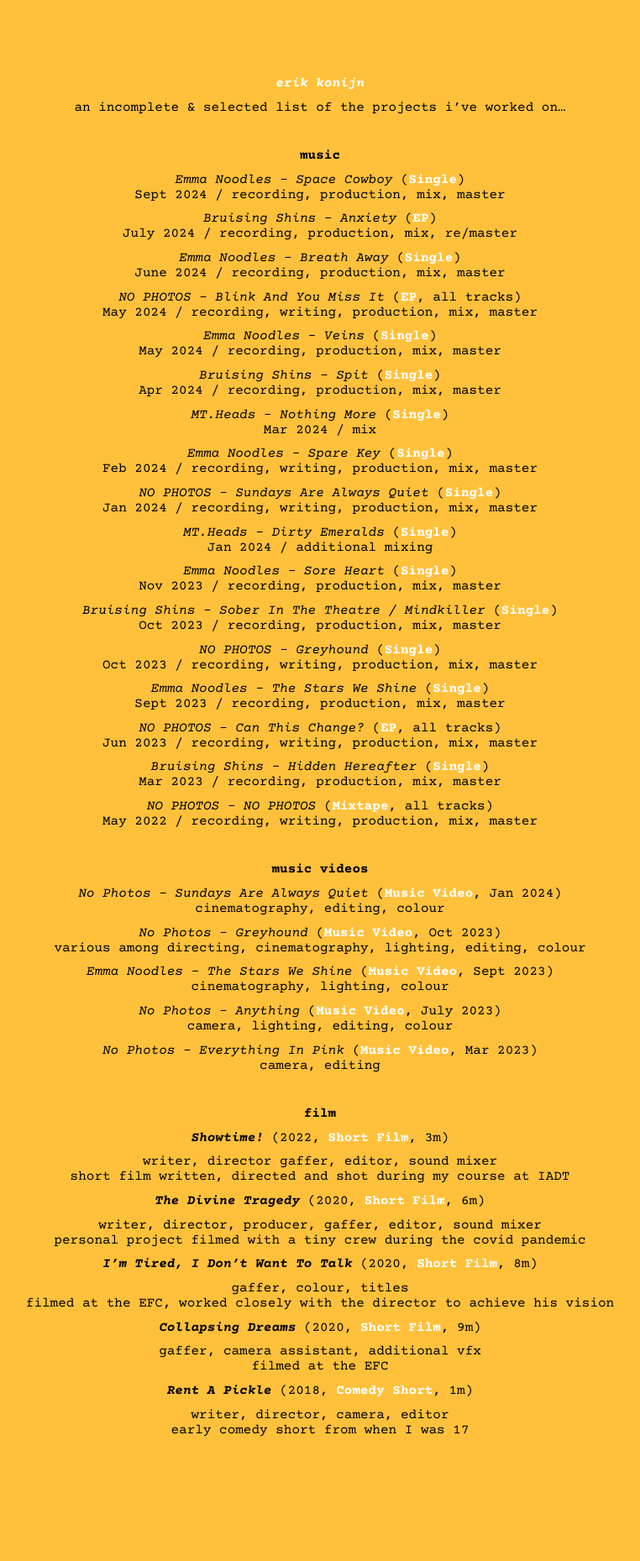
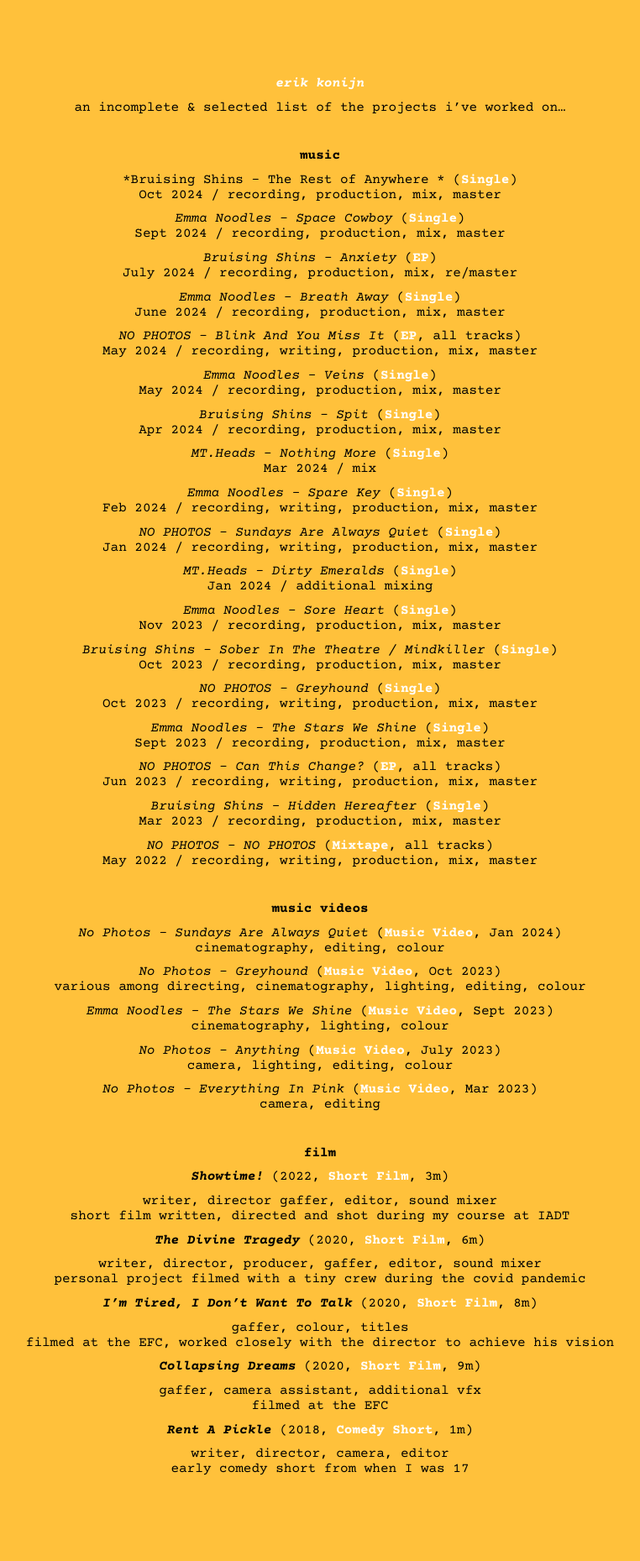
Before and after one commit to erikonijn/erikonijn.github.io, a Jekyll site: the page built from pages/credits.md, in a window 1280 px wide. Shown: the whole page at 84% size, without its empty margins (259-1021 px from the left). Built offline with Jekyll 4.4.1, drawn with Linux system fonts in a browser that asks for light colours; before the commit the page ends 1812 px from its top, so only the background shows below that.

Commit message:
added new bruising shins

```diff
--- a/pages/credits.md
+++ b/pages/credits.md
@@ -12,6 +12,9 @@
 &nbsp;
 
 **music**
+
+*Bruising Shins - The Rest of Anywhere  * ([**Single**](https://open.spotify.com/track/6vwySst3RgA7zHos13xwaD){:target="_blank"})
+Oct 2024 / recording, production, mix, master
 
 *Emma Noodles - Space Cowboy* ([**Single**](https://open.spotify.com/track/6qcC0NPi2KmJCJrvRdVXlG){:target="_blank"})
 Sept 2024 / recording, production, mix, master
```
